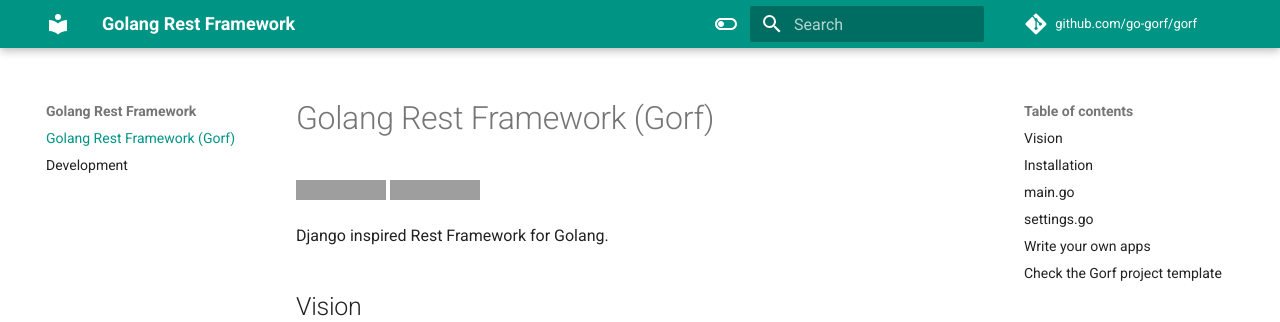
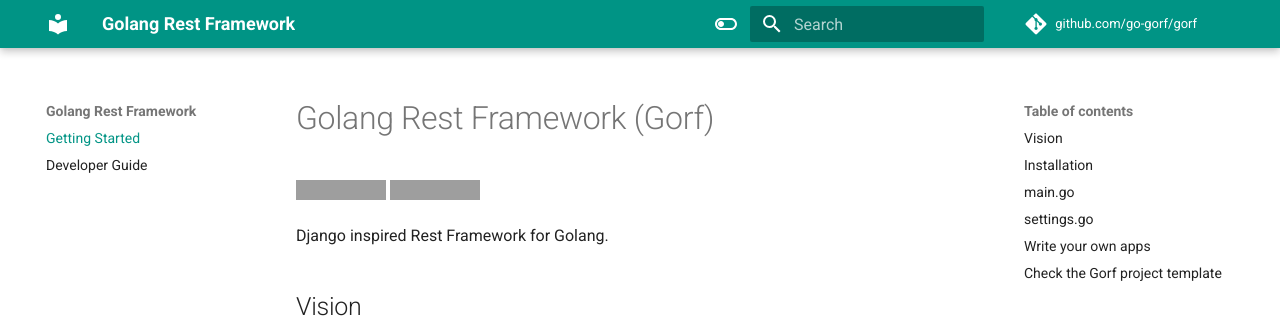
Before and after one commit to go-gorf/go-gorf.github.io, an MkDocs documentation site: the page built from docs/index.md, in a window 1280 px wide. Shown: the top 322 px of the page. Built offline with MkDocs 1.6.1 and Material for MkDocs 9.7.7, drawn with Linux system fonts in a browser that asks for light colours; comment, search, counter and statistics services are not loaded; grey boxes are pictures that could not be loaded.

Commit message:
Update mkdocs.yml

```diff
--- a/mkdocs.yml
+++ b/mkdocs.yml
@@ -2,6 +2,12 @@
 repo_name: github.com/go-gorf/gorf
 repo_url: https://github.com/go-gorf/gorf
 edit_uri: 'https://github.com/go-gorf/gorf'
+
+nav:
+    - Getting Started: index.md
+    - Developer Guide: development.md
+
+
 theme:
   name: material
   features:
```
